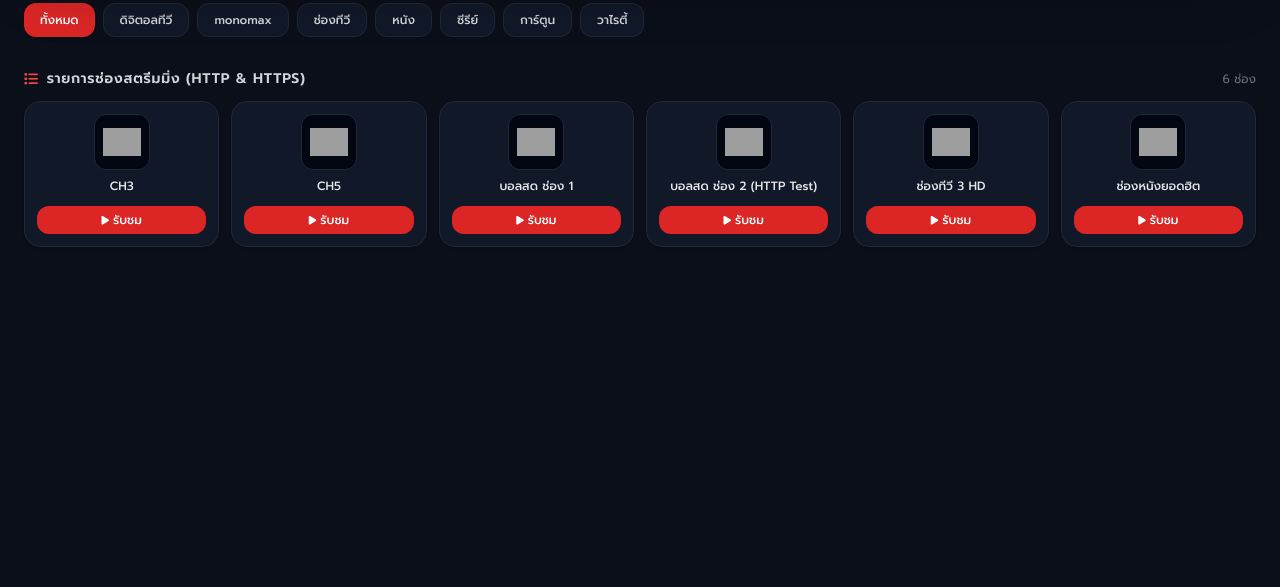
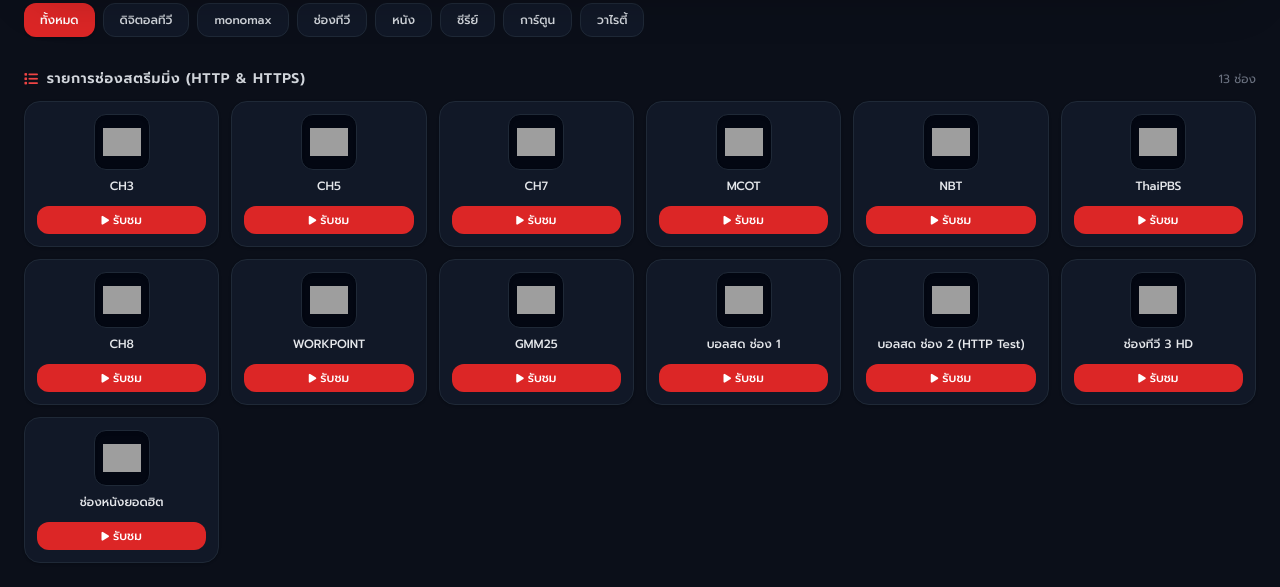
Before and after one commit to 2209fifa2209-create/bola, a plain HTML site: page index.html in a window 1280 px wide. Shown: the part 812-1399 px from the top of the page. Before the commit the page ends 1083 px from the top, so only its background shows below. Drawn offline with nearby package versions, Linux system fonts and the light colour scheme; no server answers; grey boxes are pictures that could not be loaded.

Commit message:
Add new channels to the channel list

```diff
--- a/index.html
+++ b/index.html
@@ -164,6 +164,13 @@
         let channels = JSON.parse(localStorage.getItem('baantv_channels')) || [
             { name: "CH3", cat: "digital", url: "https://edge-2.m-fixer.net:8092/stream/ais/3hd/master.m3u8", logo: "https://www.fileinw.com/postor/20240418191821ch3hd.jpg" },
             { name: "CH5", cat: "digital", url: "https://edge-2.m-fixer.net:8092/stream/ais/ch5/master.m3u8", logo: "https://www.fileinw.com/postor/20240418185850ch5hd.jpg" },
+            { name: "CH7", cat: "digital", url: "https://edge-2.m-fixer.net:8092/stream/ais/ch7hd/master.m3u8", logo: "https://www.fileinw.com/postor/20240418185909ch7hd.jpg" },
+            { name: "MCOT", cat: "digital", url: "https://edge-2.m-fixer.net:8092/stream/true/mcothd/master.m3u8", logo: "https://www.fileinw.com/postor/20240418191042mcothd.jpg" },
+            { name: "NBT", cat: "digital", url: "https://edge-2.m-fixer.net:8092/stream/true/nbthd/master.m3u8", logo: "https://www.fileinw.com/postor/20240418191323nbthd.jpg" },
+            { name: "ThaiPBS", cat: "digital", url: "https://thaipbs-live.cdn.byteark.com/live/playlist.m3u8", logo: "https://www.fileinw.com/postor/20240418191223tpbshd.jpg" },
+            { name: "CH8", cat: "digital", url: "https://edge-2.m-fixer.net:8092/stream/ais/ch8/master.m3u8", logo: "https://www.fileinw.com/postor/20240418191335ch8.jpg" },
+            { name: "WORKPOINT", cat: "digital", url: "https://edge-2.m-fixer.net:8092/stream/ais/workpoint/master.m3u8", logo: "https://www.fileinw.com/postor/20240418190941Workpoint.jpg" },
+            { name: "GMM25", cat: "digital", url: "https://cri-streamer3.cdn.3bbtv.com:8443/3bb/live/25/25.mpd", logo: "https://www.fileinw.com/postor/20240418190128gmmchannel.jpg" },
 
             { name: "บอลสด ช่อง 1 ", cat: "sport", url: "https://edge-2.m-fixer.net:8092/stream/ais/aisplay41/master.m3u8", logo: "https://img.icons8.com/color/96/football--v1.png" },
             { name: "บอลสด ช่อง 2 (HTTP Test)", cat: "sport", url: "https://sample-videos.com/video123/mp4/720/big_buck_bunny_720p_1mb.mp4", logo: "https://img.icons8.com/color/96/soccer-ball.png" },
```
